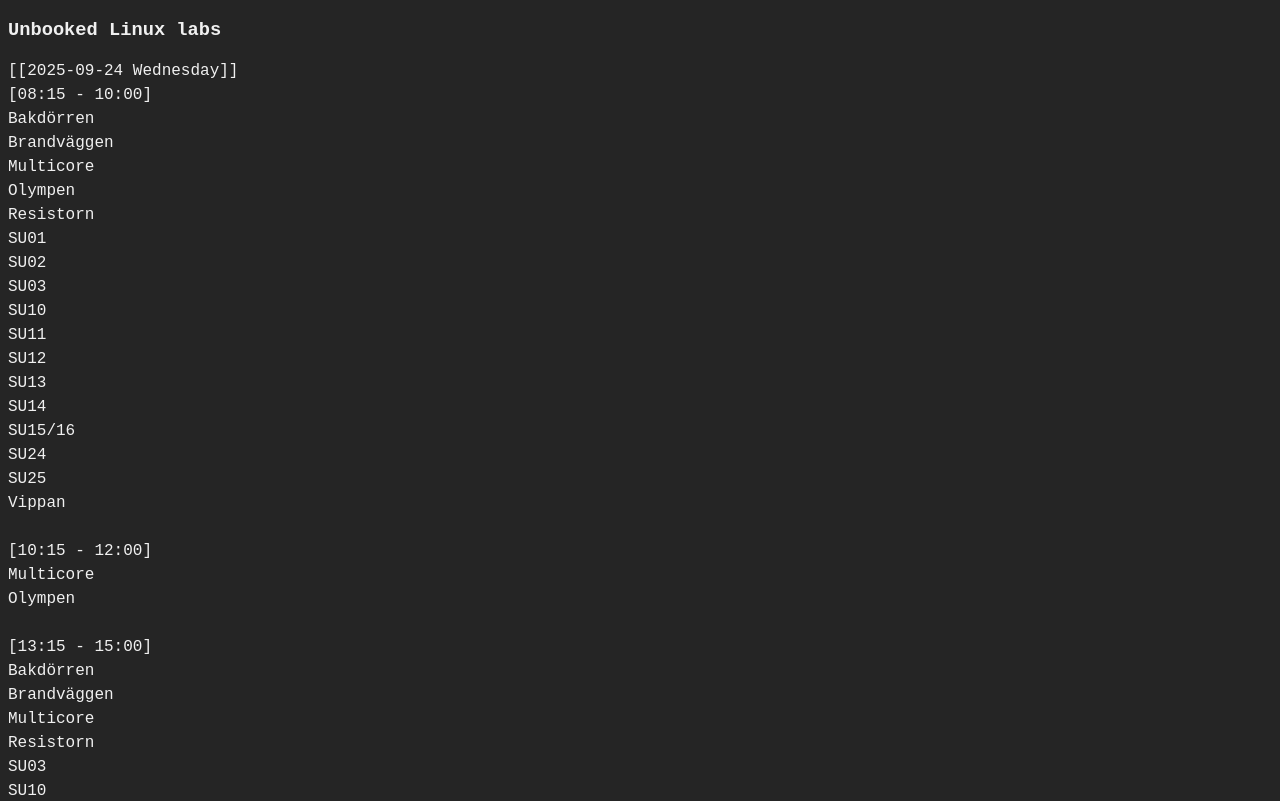
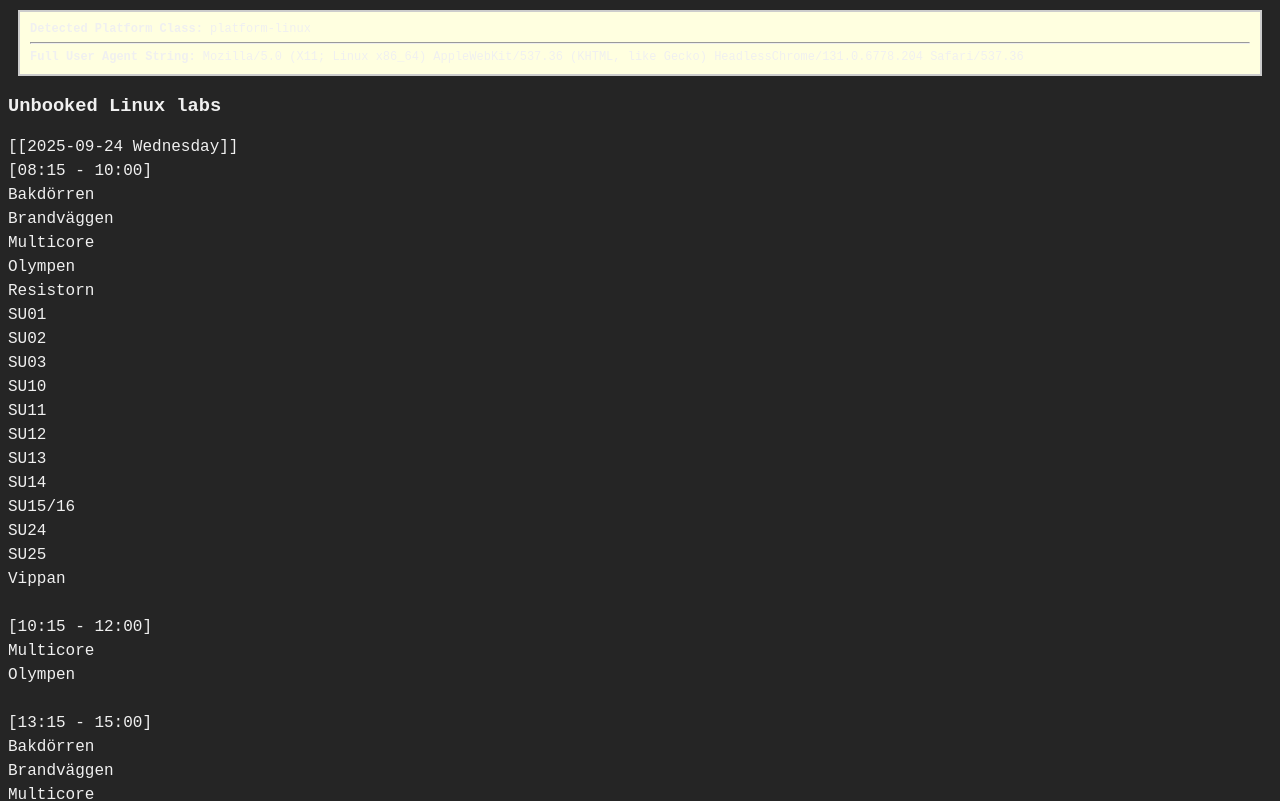
Before and after one commit to saltlakrits/saltlakrits.github.io, a plain HTML site: page linuxlabs/linuxlabs.html in a window 1280 px wide. Shown: the top 801 px of the page. Drawn offline with Linux system fonts and the light colour scheme.

Commit message:
good grief

```diff
--- a/linuxlabs/linuxlabs.html
+++ b/linuxlabs/linuxlabs.html
@@ -2,6 +2,19 @@
 <html>
 <head>
   <title>Unbooked Linux labs @ LiU</title>
+
+<style>
+    /* Styles for the debug box to make it visible */
+    #debug-info {
+      background-color: #ffffe0; /* Light yellow */
+      border: 2px solid #ccc;
+      padding: 10px;
+      margin: 10px;
+      font-family: monospace; /* Easy to read text */
+      font-size: 12px;
+      word-wrap: break-word; /* Prevents long strings from overflowing */
+    }
+  </style>
 
 	<script>
 		function getPlatform() {
@@ -55,6 +68,7 @@
 	<link rel="stylesheet" href="style.css">
 </head>
 <body>
+	<div id="debug-info">Loading debug info...</div>
 
   <h3>Unbooked Linux labs</h3>
   <p id="message-container"></p> <script src="thing.js"></script>
```
